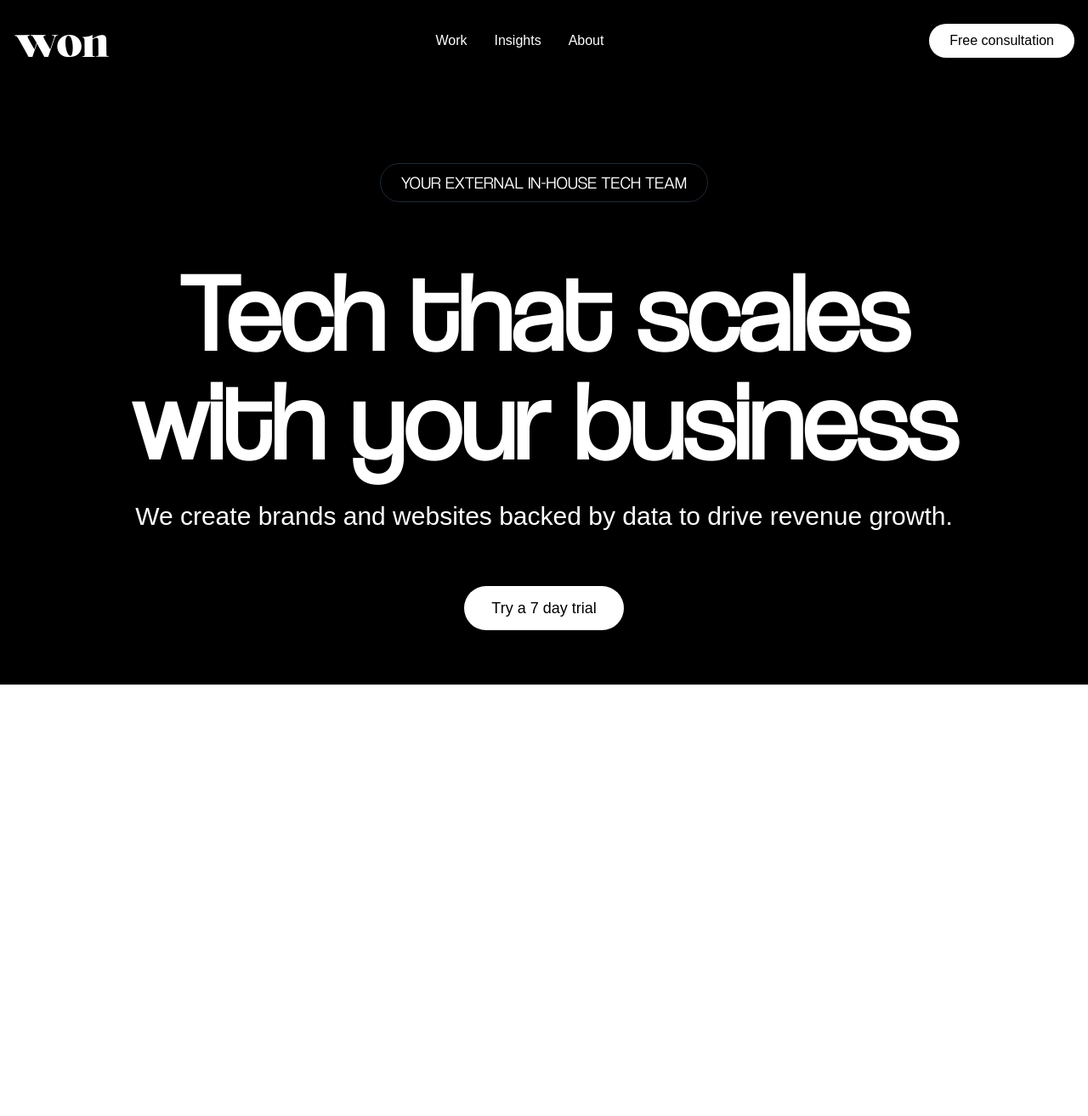
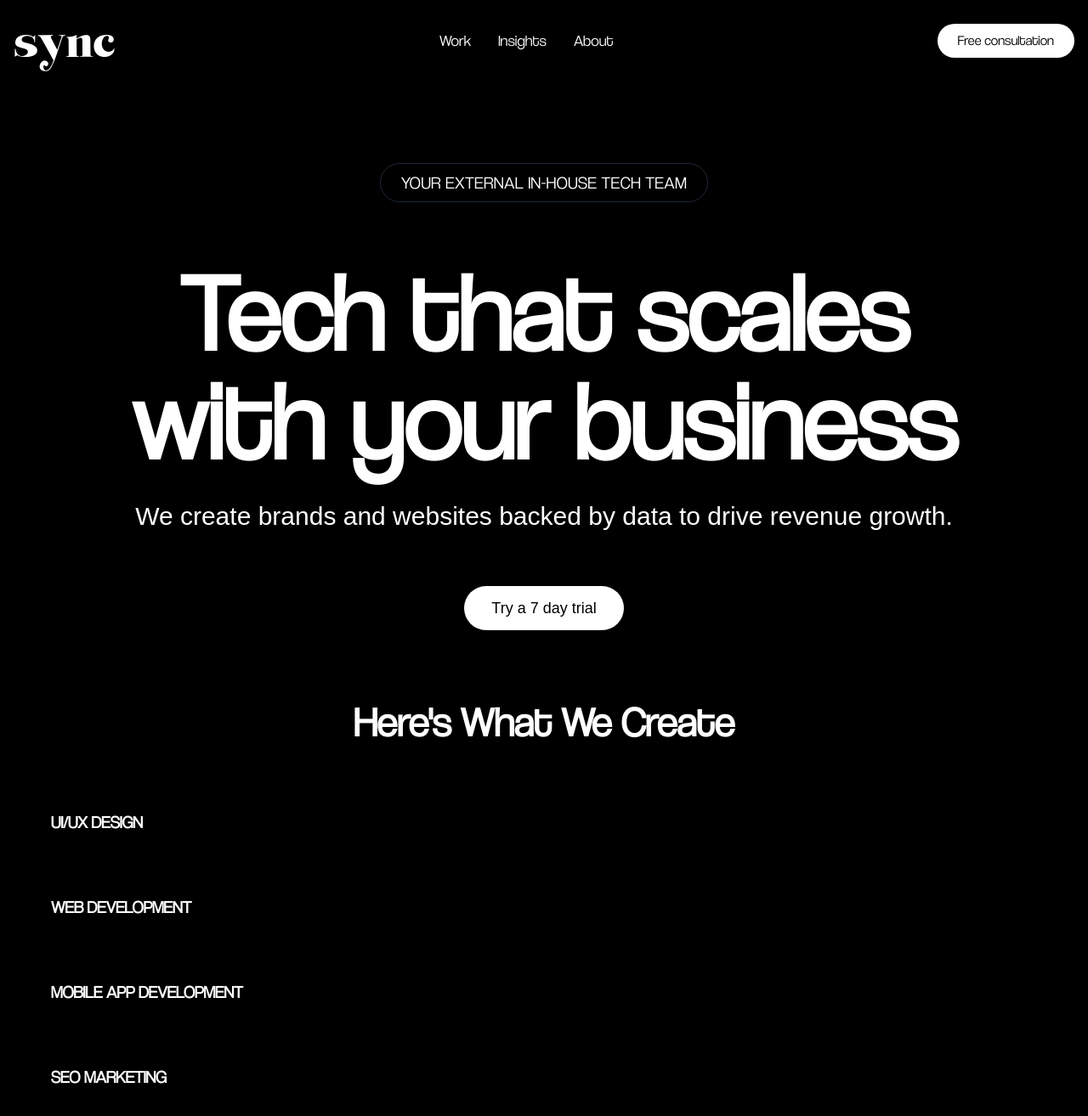
Before and after one commit to ommgh/agency, a Next.js app: page / in a window 1280 px wide. Shown: the top 1314 px of the page at 85% size. Before the commit the page ends 806 px from the top, so only its background shows below. Built offline with nearby package versions, Linux system fonts and the light colour scheme.

Commit message:
services-section

```diff
--- a/package.json
+++ b/package.json
@@ -12,6 +12,7 @@
     "@radix-ui/react-slot": "^1.1.0",
     "class-variance-authority": "^0.7.0",
     "clsx": "^2.1.1",
+    "framer-motion": "^11.11.17",
     "lucide-react": "^0.460.0",
     "next": "14.2.18",
     "next-themes": "^0.4.3",
--- a/src/app/layout.tsx
+++ b/src/app/layout.tsx
@@ -2,20 +2,20 @@ import type { Metadata } from "next";
 import localFont from "next/font/local";
 import "./globals.css";
 
-const geistSans = localFont({
-  src: "./fonts/GeistVF.woff",
-  variable: "--font-geist-sans",
-  weight: "100 900",
+const coolVeticaRegular = localFont({
+  src: "./fonts/Coolvetica-Regular.ttf",
+  display: "swap",
+  variable: "--font-cool-reg",
 });
-const geistMono = localFont({
-  src: "./fonts/GeistMonoVF.woff",
-  variable: "--font-geist-mono",
-  weight: "100 900",
+const brochilloRegular = localFont({
+  src: "./fonts/BrohilloRegular.ttf",
+  display: "swap",
+  variable: "--font-broch-reg",
 });
 
 export const metadata: Metadata = {
-  title: "Create Next App",
-  description: "Generated by create next app",
+  title: "sync",
+  description: "sync: the best development agency",
 };
 
 export default function RootLayout({
@@ -26,7 +26,7 @@ export default function RootLayout({
   return (
     <html lang="en">
       <body
-        className={`${geistSans.variable} ${geistMono.variable} antialiased`}
+        className={`${coolVeticaRegular.variable} ${brochilloRegular.variable} antialiased`}
       >
         {children}
       </body>
--- a/src/app/page.tsx
+++ b/src/app/page.tsx
@@ -1,6 +1,7 @@
 import Link from "next/link";
 import { Menu } from "lucide-react";
 import localFont from "next/font/local";
+import Services from "@/app/services";
 
 const coolVeticaRegular = localFont({
   src: "./fonts/Coolvetica-Regular.ttf",
@@ -19,26 +20,32 @@ export default function Component() {
       {/* Navigation */}
       <nav className="container mx-auto px-4 py-6 flex items-center justify-between">
         <Link href="/" className={`text-5xl ${brochilloRegular.className}`}>
-          won
+          sync
         </Link>
         <div className="hidden md:flex items-center gap-8">
-          <Link href="/work" className="hover:text-gray-300 transition-colors">
+          <Link
+            href="/work"
+            className={`hover:text-gray-300 transition-colors text-lg ${coolVeticaRegular.className}`}
+          >
             Work
           </Link>
           <Link
             href="/insights"
-            className="hover:text-gray-300 transition-colors"
+            className={`hover:text-gray-300 transition-colors text-lg ${coolVeticaRegular.className}`}
           >
             Insights
           </Link>
-          <Link href="/about" className="hover:text-gray-300 transition-colors">
+          <Link
+            href="/about"
+            className={`hover:text-gray-300 transition-colors text-lg ${coolVeticaRegular.className}`}
+          >
             About
           </Link>
         </div>
         <div className="flex items-center gap-4">
           <Link
             href="/consultation"
-            className="hidden md:inline-block rounded-full bg-white text-black px-6 py-2 font-medium hover:bg-gray-100 transition-colors"
+            className={`hidden md:inline-block rounded-full bg-white text-black px-6 py-2 hover:bg-gray-100 transition-colors ${coolVeticaRegular.className}`}
           >
             Free consultation
           </Link>
@@ -76,6 +83,7 @@ export default function Component() {
           <div className="absolute -inset-4 bg-white/20 blur-xl rounded-full -z-10" />
         </div>
       </main>
+      <Services />
     </div>
   );
 }
--- /dev/null
+++ b/src/app/services.tsx
@@ -0,0 +1,81 @@
+"use client";
+import React, { useState } from "react";
+import { VelocityScroll } from "@/components/ui/scroll-based-velocity";
+import { motion } from "framer-motion";
+import localFont from "next/font/local";
+
+const coolVeticaRegular = localFont({
+  src: "./fonts/Coolvetica-Regular.ttf",
+  display: "swap",
+  variable: "--font-cool-reg",
+});
+
+export default function Services() {
+  const [hoveredService, setHoveredService] = useState<number | null>(null);
+
+  const services = [
+    { id: 1, name: "UI/UX DESIGN", velocityText: "UI/UX DESIGN → " },
+    { id: 2, name: "WEB DEVELOPMENT", velocityText: "WEB DEVELOPMENT →" },
+    {
+      id: 3,
+      name: "MOBILE APP DEVELOPMENT",
+      velocityText: "MOBILE APP DEVELOPMENT →",
+    },
+    { id: 4, name: "SEO MARKETING", velocityText: "SEO MARKETING →" },
+  ];
+
+  return (
+    <div className="w-full min-h-screen flex flex-col">
+      <div
+        className={`flex items-center justify-center font-semibold text-5xl p-5 ${coolVeticaRegular.className}`}
+      >
+        Here's What We Create
+      </div>
+      <div className="p-5 sm:p-10 border-neutral-100">
+        {services.map((service) => (
+          <div key={service.id} className="mb-8 relative">
+            <motion.div
+              className="relative p-5 text-xl cursor-pointer group"
+              onMouseEnter={() => setHoveredService(service.id)}
+              onMouseLeave={() => setHoveredService(null)}
+              animate={{
+                backgroundColor:
+                  hoveredService === service.id ? "#fff" : "black",
+              }}
+              transition={{ duration: 0.3 }}
+            >
+              {/* Service Name */}
+              <motion.div
+                className={`flex font-semibold items-center gap-2 ${coolVeticaRegular.className}`}
+                animate={{
+                  opacity: hoveredService === service.id ? 0 : 1,
+                }}
+                transition={{ duration: 0.3 }}
+              >
+                {service.name}
+              </motion.div>
+
+              {/* Velocity Scroll Container */}
+              <motion.div
+                className="absolute inset-0 flex items-center"
+                initial={{ opacity: 0 }}
+                animate={{
+                  opacity: hoveredService === service.id ? 1 : 0,
+                }}
+                transition={{ duration: 0.3 }}
+              >
+                <div className="flex items-center gap-2 text-black dark:text-white w-full">
+                  <VelocityScroll
+                    text={service.velocityText}
+                    default_velocity={1.5}
+                    className="text-lg font-bold"
+                  />
+                </div>
+              </motion.div>
+            </motion.div>
+          </div>
+        ))}
+      </div>
+    </div>
+  );
+}
--- /dev/null
+++ b/src/components/ui/scroll-based-velocity.tsx
@@ -0,0 +1,115 @@
+"use client";
+
+import React, { useEffect, useRef, useState } from "react";
+import {
+  motion,
+  useAnimationFrame,
+  useMotionValue,
+  useScroll,
+  useSpring,
+  useTransform,
+  useVelocity,
+} from "framer-motion";
+
+import { cn } from "@/lib/utils";
+
+interface VelocityScrollProps {
+  text: string;
+  default_velocity?: number;
+  className?: string;
+}
+
+interface ParallaxProps {
+  children: string;
+  baseVelocity: number;
+  className?: string;
+}
+
+export const wrap = (min: number, max: number, v: number) => {
+  const rangeSize = max - min;
+  return ((((v - min) % rangeSize) + rangeSize) % rangeSize) + min;
+};
+
+export function VelocityScroll({
+  text,
+  default_velocity = 5,
+  className,
+}: VelocityScrollProps) {
+  function ParallaxText({
+    children,
+    baseVelocity = 100,
+    className,
+  }: ParallaxProps) {
+    const baseX = useMotionValue(0);
+    const { scrollY } = useScroll();
+    const scrollVelocity = useVelocity(scrollY);
+    const smoothVelocity = useSpring(scrollVelocity, {
+      damping: 50,
+      stiffness: 400,
+    });
+
+    const velocityFactor = useTransform(smoothVelocity, [0, 1000], [0, 5], {
+      clamp: false,
+    });
+
+    const [repetitions, setRepetitions] = useState(1);
+    const containerRef = useRef<HTMLDivElement>(null);
+    const textRef = useRef<HTMLSpanElement>(null);
+
+    useEffect(() => {
+      const calculateRepetitions = () => {
+        if (containerRef.current && textRef.current) {
+          const containerWidth = containerRef.current.offsetWidth;
+          const textWidth = textRef.current.offsetWidth;
+          const newRepetitions = Math.ceil(containerWidth / textWidth) + 2;
+          setRepetitions(newRepetitions);
+        }
+      };
+
+      calculateRepetitions();
+
+      window.addEventListener("resize", calculateRepetitions);
+      return () => window.removeEventListener("resize", calculateRepetitions);
+    }, [children]);
+
+    const x = useTransform(baseX, (v) => `${wrap(-100 / repetitions, 0, v)}%`);
+
+    const directionFactor = React.useRef<number>(1);
+    useAnimationFrame((t, delta) => {
+      let moveBy = directionFactor.current * baseVelocity * (delta / 1000);
+
+      if (velocityFactor.get() < 0) {
+        directionFactor.current = -1;
+      } else if (velocityFactor.get() > 0) {
+        directionFactor.current = 1;
+      }
+
+      moveBy += directionFactor.current * moveBy * velocityFactor.get();
+
+      baseX.set(baseX.get() + moveBy);
+    });
+
+    return (
+      <div
+        className="w-full overflow-hidden whitespace-nowrap"
+        ref={containerRef}
+      >
+        <motion.div className={cn("inline-block", className)} style={{ x }}>
+          {Array.from({ length: repetitions }).map((_, i) => (
+            <span key={i} ref={i === 0 ? textRef : null}>
+              {children}{" "}
+            </span>
+          ))}
+        </motion.div>
+      </div>
+    );
+  }
+
+  return (
+    <section className="relative w-full">
+      <ParallaxText baseVelocity={default_velocity} className={className}>
+        {text}
+      </ParallaxText>
+    </section>
+  );
+}
```
Also changed, not shown: 1 other file (tests, documents, lock files or other folders).
